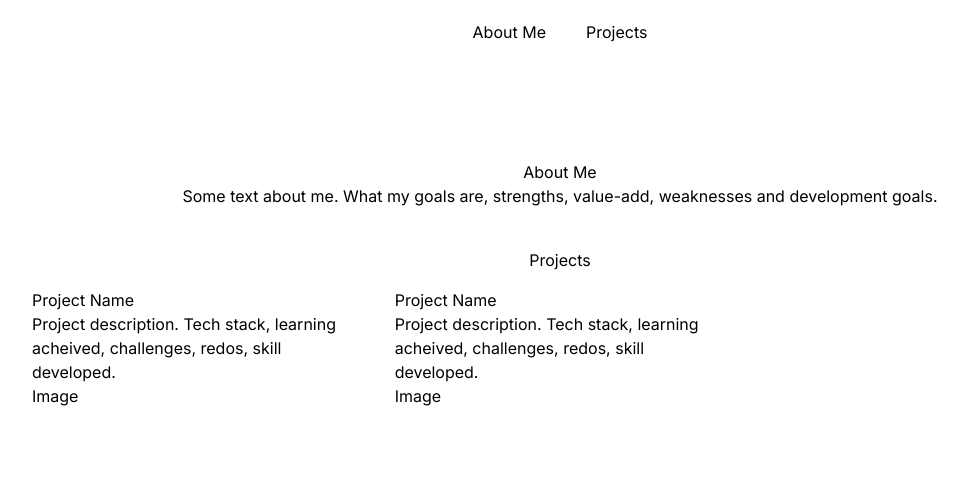
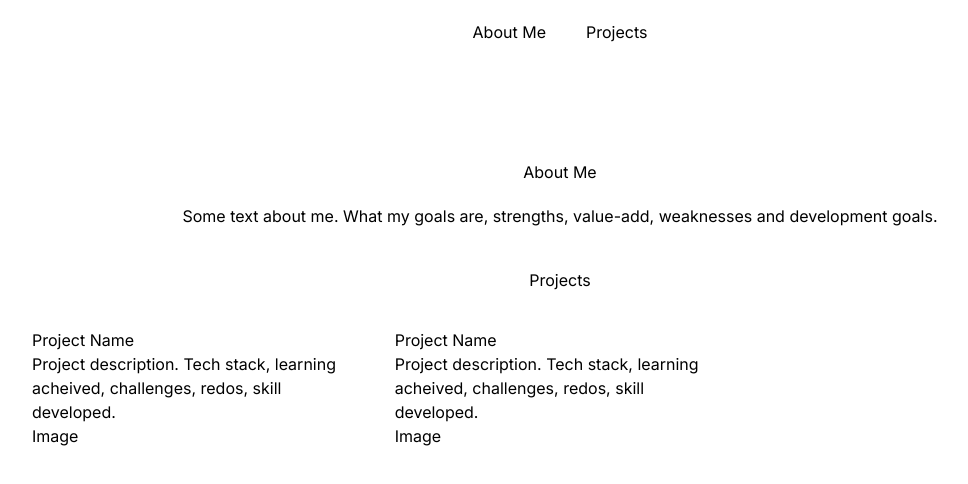
Before and after one commit to Vautheny/vautheny.github.io, a Next.js app: page / in a window 1280 px wide. Shown: the top 484 px of the page, without its empty margins (80-1048 px from the left). Built offline with nearby package versions, Linux system fonts and the light colour scheme.

Commit message:
added h2 css

```diff
--- a/app/components/AboutMe.tsx
+++ b/app/components/AboutMe.tsx
@@ -3,7 +3,7 @@ import React from "react";
 const AboutMe = () => {
   return (
     <div id="about-me" className="pb-10">
-      <h2 className="w-fill text-center">About Me</h2>
+      <h2 className="w-fill text-center pb-5">About Me</h2>
       <p>
         Some text about me. What my goals are, strengths, value-add, weaknesses
         and development goals.
--- a/app/components/Projects.tsx
+++ b/app/components/Projects.tsx
@@ -19,7 +19,7 @@ const Projects = () => {
 
   return (
     <div id="projects">
-      <h2 className="w-fill text-center">Projects</h2>
+      <h2 className="w-fill text-center pb-5">Projects</h2>
       <div className="grid grid-cols-3 grid-rows-2 grid-flow-row-dense">
         {Projects.map(()=>{
             return (<ProjectCard />)
```
